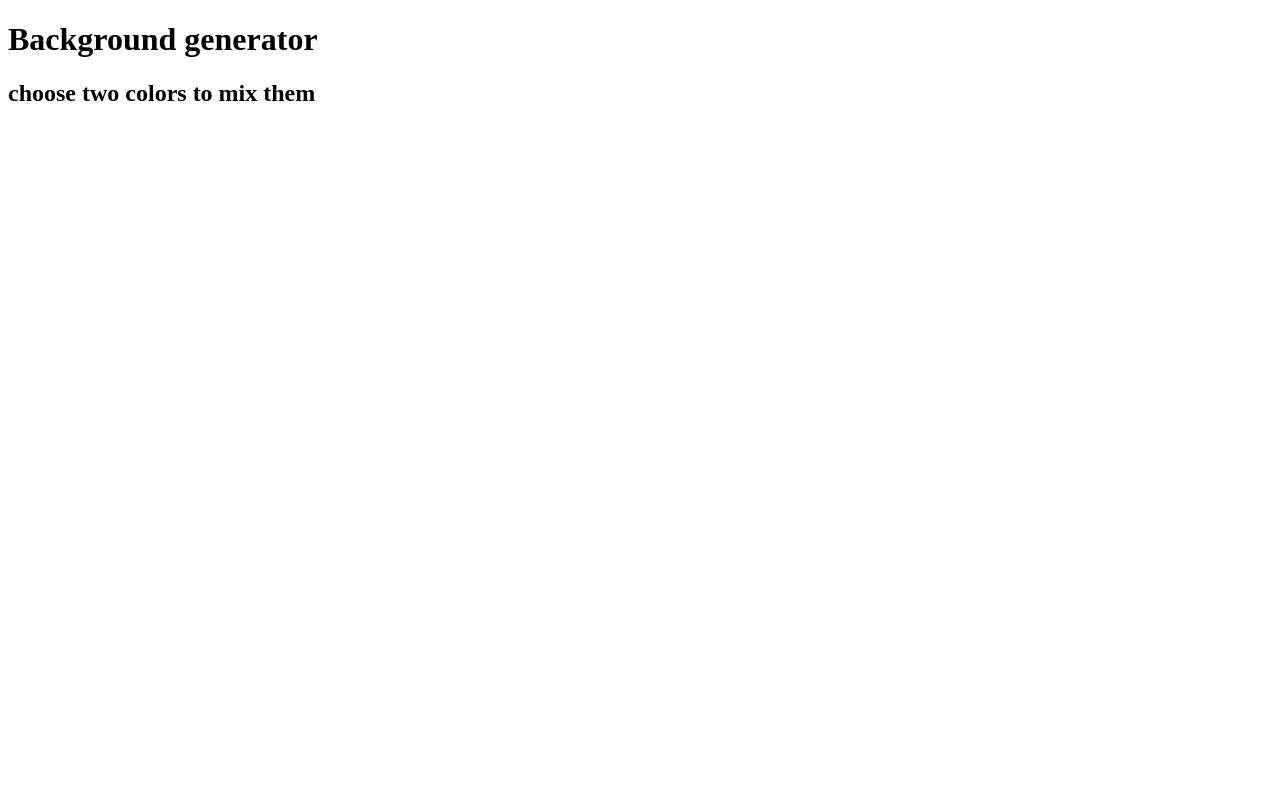
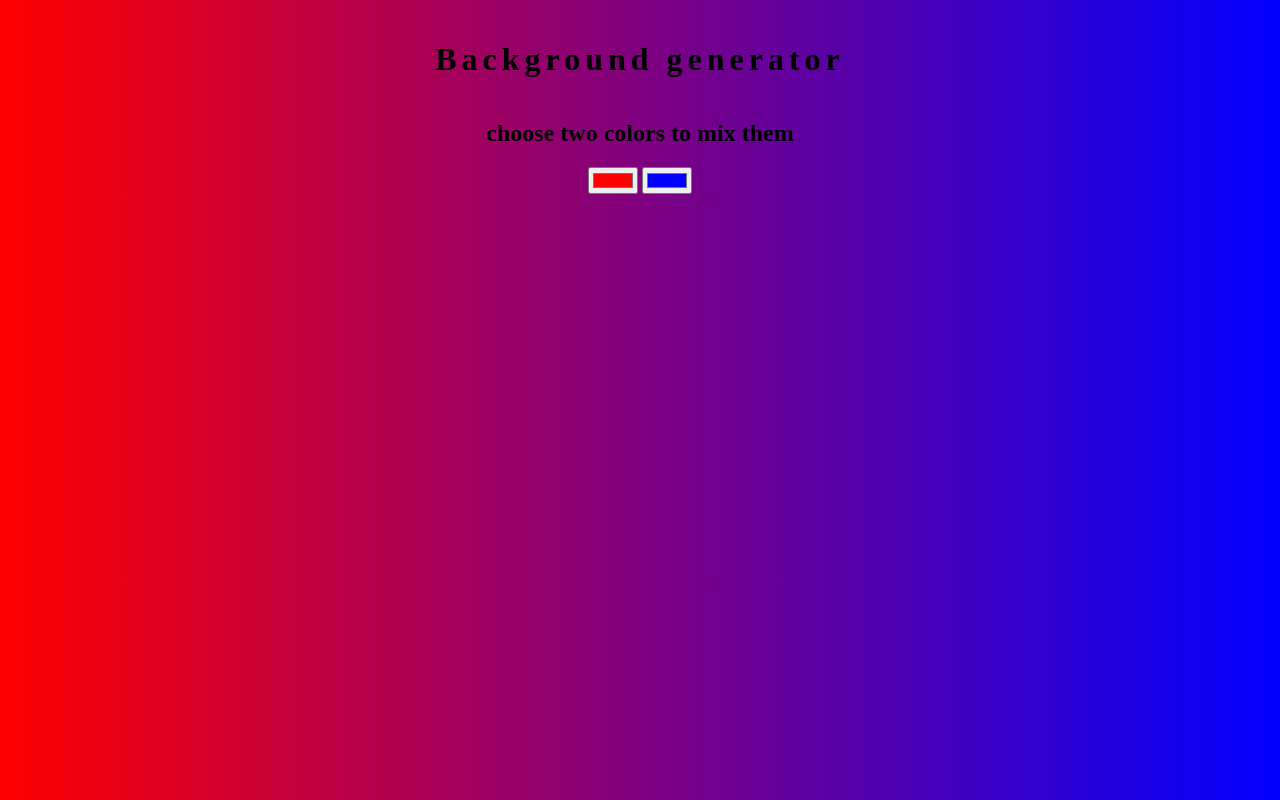
Before and after one commit to SvenHoevink/Background-generator, a plain HTML site: page index.html in a window 1280 px wide. Drawn offline with Linux system fonts and the light colour scheme.

Commit message:
added buttons + gradient background

```diff
--- a/index.html
+++ b/index.html
@@ -3,10 +3,14 @@
 <head>
   <meta charset="UTF-8">
   <meta name="viewport" content="width=device-width, initial-scale=1.0">
+  <link rel="stylesheet" href="style.css">
   <title>Background generator</title>
 </head>
 <body>
   <h1>Background generator</h1>
   <h2>choose two colors to mix them</h2>
+  <input type="color" value="#ff0000">
+  <input type="color" value="#0000ff">
+
 </body>
 </html>
--- a/style.css
+++ b/style.css
@@ -1,3 +1,12 @@
+body {
+	margin: 0px;
+	text-align: center;
+	background: linear-gradient(to right, #ff0000, #0000ff);
+}
+
 h1 {
 	font-size: 2rem;
+	padding: 20px;
+	letter-spacing: 5px;
+	text-align: center;
 }
```
